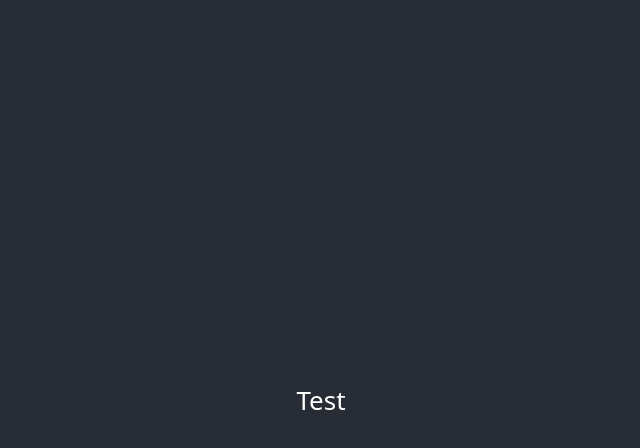
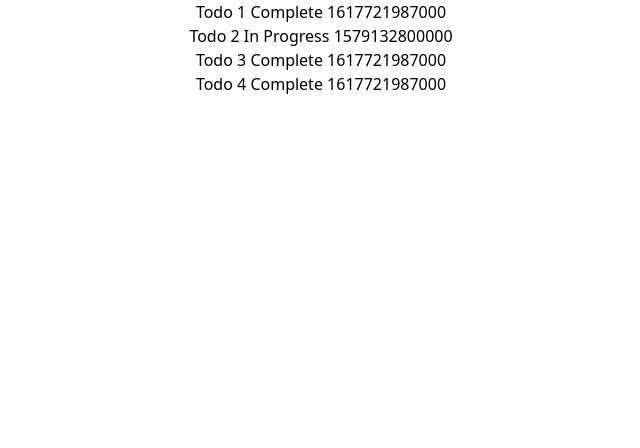
Before and after one commit to NimaBaghi/Todo-App, a React (Create React App) app: page / in a window 1280 px wide. Shown: the top 448 px of the page, without its empty margins (319-959 px from the left). Built offline with nearby package versions, Linux system fonts and the light colour scheme.

Commit message:
add static list

```diff
--- a/src/App.tsx
+++ b/src/App.tsx
@@ -2,11 +2,34 @@ import React from 'react';
 import './App.css';
 
 function App(): React.ReactElement {
+  const items: Array<{
+    id: number;
+    task: string;
+    status: string;
+    date: Date;
+  }> = [
+    { id: 1, task: 'Todo 1', status: 'Complete', date: new Date() },
+    {
+      id: 1,
+      task: 'Todo 2',
+      status: 'In Progress',
+      date: new Date('2020-01-16'),
+    },
+    { id: 3, task: 'Todo 3', status: 'Complete', date: new Date() },
+    { id: 4, task: 'Todo 4', status: 'Complete', date: new Date() },
+  ];
+
+  // const [items, setitems] = useState(0);
+
   return (
     <div className="App">
-      <header className="App-header">
-        <p>Test</p>
-      </header>
+      <ul>
+        {items.map((item) => (
+          <li key={item.id}>
+            {item.task} {item.status} {item.date.getTime()}
+          </li>
+        ))}
+      </ul>
     </div>
   );
 }
```
